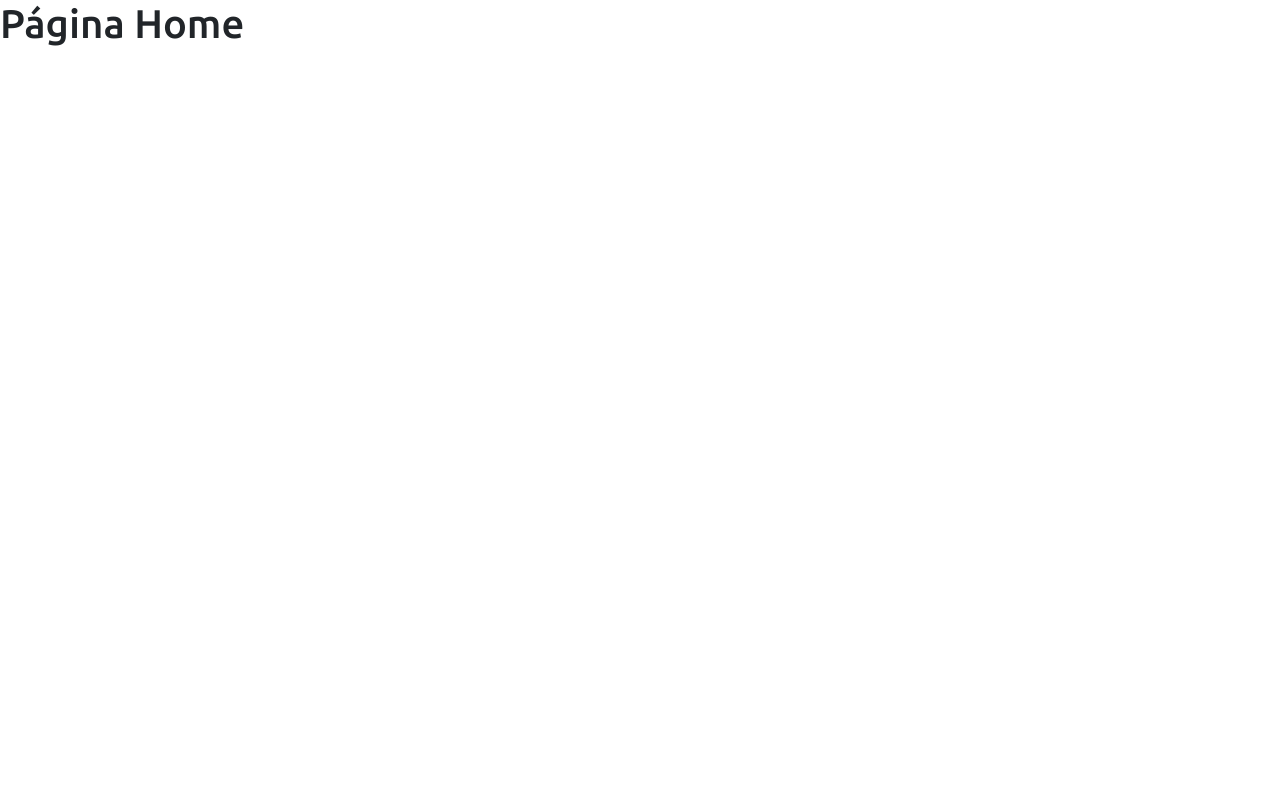
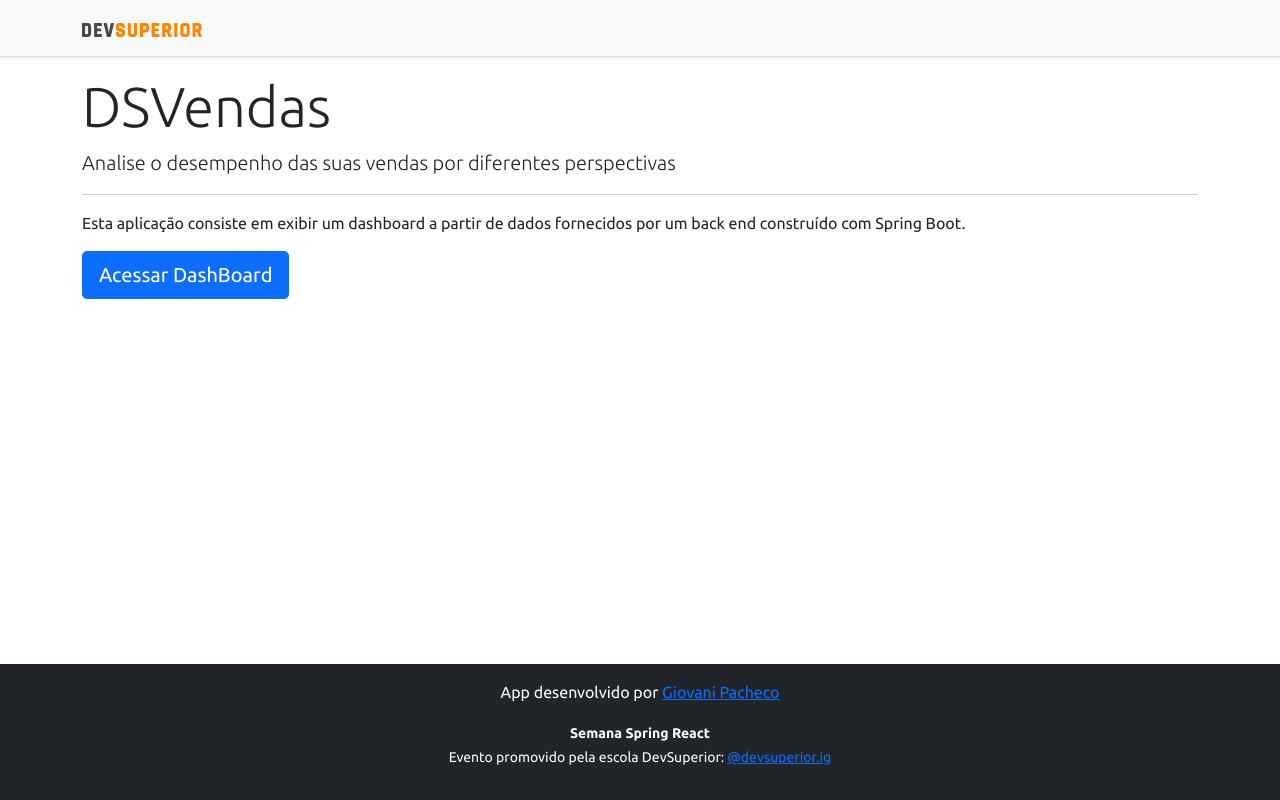
Before and after one commit to GioPach/projeto-sds4, a React (Create React App) app in the folder frontend/: page / in a window 1280 px wide. Built offline with nearby package versions, Linux system fonts and the light colour scheme.

Commit message:
Home, navigation

```diff
--- a/frontend/src/assets/css/styles.css
+++ b/frontend/src/assets/css/styles.css
@@ -20,6 +20,7 @@
 }
 
 .footer {
+    margin-top: 10%;
     flex-shrink: 0;
     text-align: center;
 }
--- a/frontend/src/components/NavBar/index.tsx
+++ b/frontend/src/components/NavBar/index.tsx
@@ -1,15 +1,18 @@
-import ImgDsDark from 'assets/img/ds-dark.svg';
+import ImgDsDark from "assets/img/ds-dark.svg";
+import { Link } from "react-router-dom";
 
 const NavBar = () => {
     return (
         <div className="d-flex flex-column flex-md-row align-items-center p-3 px-md-4 mb-3 bg-light border-bottom shadow-sm">
             <div className="container">
                 <nav className="my-2 my-md-0 mr-md-3">
+                    <Link to="/">
                         <img src={ImgDsDark} alt="DevSuperior" width="120" />
+                    </Link>
                 </nav>
             </div>
         </div>
     );
-}
+};
 
 export default NavBar;
--- a/frontend/src/pages/Home/index.tsx
+++ b/frontend/src/pages/Home/index.tsx
@@ -1,9 +1,31 @@
+import Footer from "components/Footer";
+import NavBar from "components/NavBar";
+import { Link } from "react-router-dom";
+
 const Home = () => {
-  return (
-    <div>
-        <h1>Página Home</h1>
-    </div>
-  );
+	return (
+        <>
+        <NavBar />
+		<div className="container">
+			<div className="jumbotron">
+				<h1 className="display-4">DSVendas</h1>
+				<p className="lead">
+					Analise o desempenho das suas vendas por diferentes
+					perspectivas
+				</p>
+				<hr />
+				<p>
+					Esta aplicação consiste em exibir um dashboard a partir de
+					dados fornecidos por um back end construído com Spring Boot.
+				</p>
+                <Link className="btn btn-primary btn-lg" to="/dashboard">
+                    Acessar DashBoard
+                </Link>
+			</div>
+		</div>
+        <Footer />
+        </>
+	);
 };
 
 export default Home;
```
Also changed, not shown: 1 other file (tests, documents, lock files or other folders). Lines whose indentation alone changed are shown as unchanged.
